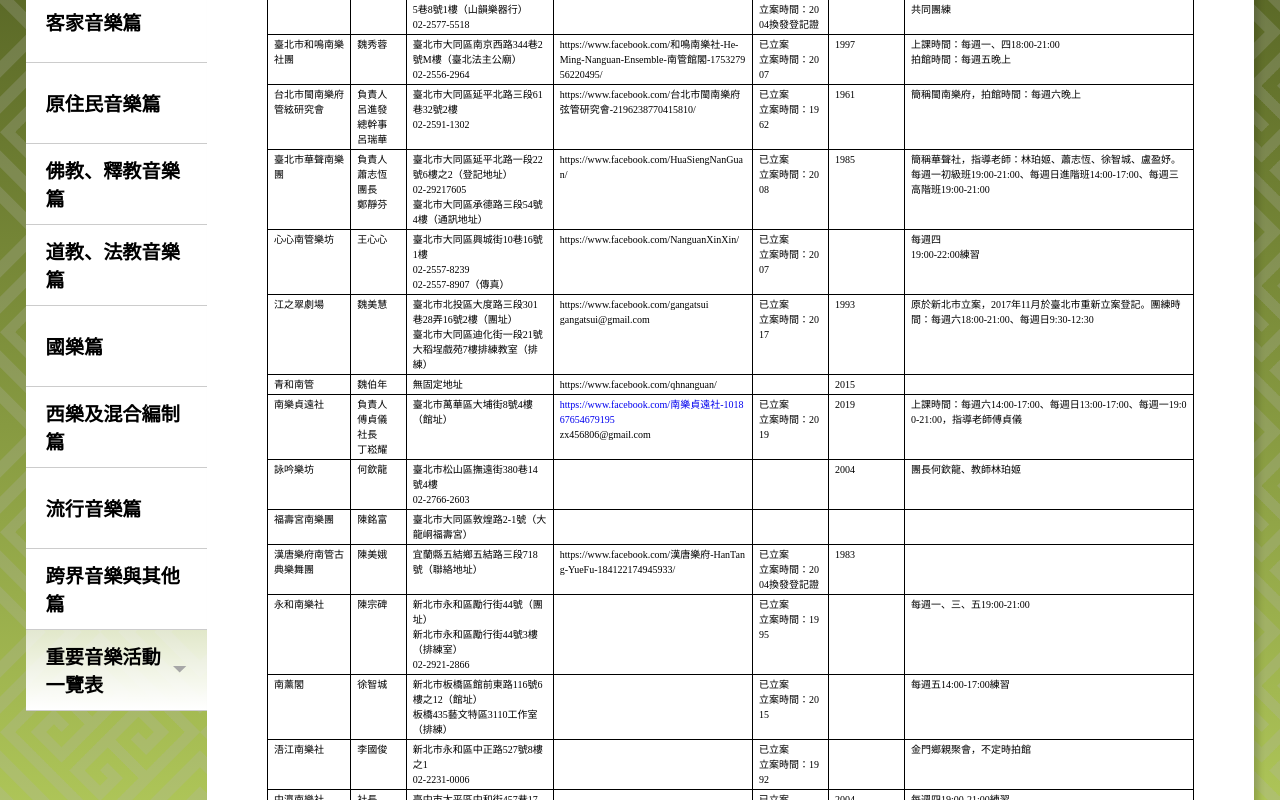
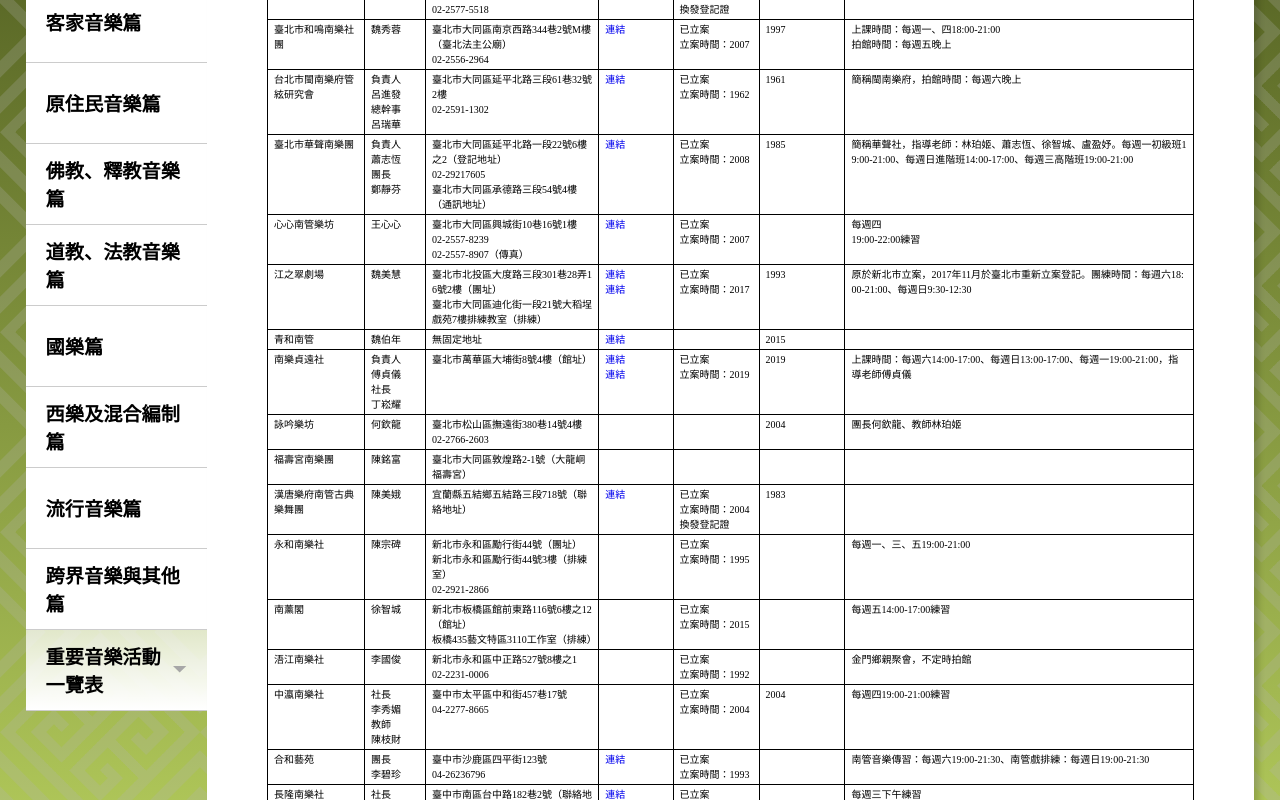
Before and after one commit to yehjing/taiwanMusic2022, a Vue app: page /2022/indexDir/indexDir_12 in a window 1280 px wide. Shown: the part 820-1620 px from the top of the page. Built offline with nearby package versions, Linux system fonts and the light colour scheme.

Commit message:
南管音樂篇-更改連結

```diff
--- a/src/components/indexDir/indexDir_child/indexDir_12.vue
+++ b/src/components/indexDir/indexDir_child/indexDir_12.vue
@@ -100,9 +100,7 @@
             <p>02-2556-2964</p>
           </td>
           <td>
-            <p>
-              https://www.facebook.com/和鳴南樂社-He-Ming-Nanguan-Ensemble-南管館閣-175327956220495/
-            </p>
+            <a target="_" href="https://www.facebook.com/和鳴南樂社-He-Ming-Nanguan-Ensemble-南管館閣-175327956220495/">連結</a>
           </td>
           <td>
             <p>已立案</p>
@@ -131,9 +129,7 @@
             <p>02-2591-1302</p>
           </td>
           <td>
-            <p>
-              https://www.facebook.com/台北市閩南樂府弦管研究會-2196238770415810/
-            </p>
+            <a target="_" href="https://www.facebook.com/台北市閩南樂府弦管研究會-2196238770415810/">連結</a>
           </td>
           <td>
             <p>已立案</p>
@@ -162,7 +158,7 @@
             <p>臺北市大同區承德路三段54號4樓（通訊地址）</p>
           </td>
           <td>
-            <p>https://www.facebook.com/HuaSiengNanGuan/</p>
+            <a target="_" href="https://www.facebook.com/HuaSiengNanGuan/">連結</a>
           </td>
           <td>
             <p>已立案</p>
@@ -190,7 +186,7 @@
             <p>02-2557-8907（傳真）</p>
           </td>
           <td>
-            <p>https://www.facebook.com/NanguanXinXin/</p>
+            <a target="_" href="https://www.facebook.com/NanguanXinXin/">連結</a>
           </td>
           <td>
             <p>已立案</p>
@@ -214,8 +210,9 @@
             <p>臺北市大同區迪化街一段21號大稻埕戲苑7樓排練教室（排練）</p>
           </td>
           <td>
-            <p>https://www.facebook.com/gangatsui</p>
-            <p>gangatsui@gmail.com</p>
+            <a target="_" href="https://www.facebook.com/gangatsui">連結</a>
+            <br>
+            <a href="mailto:gangatsui@gmail.com">連結</a>
           </td>
           <td>
             <p>已立案</p>
@@ -241,7 +238,7 @@
             <p>無固定地址</p>
           </td>
           <td>
-            <p>https://www.facebook.com/qhnanguan/</p>
+            <a target="_" href="https://www.facebook.com/qhnanguan/">連結</a>
           </td>
           <td>&nbsp;</td>
           <td>
@@ -263,12 +260,9 @@
             <p>臺北市萬華區大埔街8號4樓（館址）</p>
           </td>
           <td>
-            <p>
-              <a href="https://www.facebook.com/南樂貞遠社-101867654679195"
-                >https://www.facebook.com/南樂貞遠社-101867654679195</a
-              >
-            </p>
-            <p>zx456806@gmail.com</p>
+            <a target="_" href="https://www.facebook.com/南樂貞遠社-101867654679195">連結</a>
+            <br>
+            <a href="mailto:zx456806@gmail.com">連結</a>
           </td>
           <td>
             <p>已立案</p>
@@ -329,9 +323,7 @@
             <p>宜蘭縣五結鄉五結路三段718號（聯絡地址）</p>
           </td>
           <td>
-            <p>
-              https://www.facebook.com/漢唐樂府-HanTang-YueFu-184122174945933/
-            </p>
+            <a target="_" href="https://www.facebook.com/漢唐樂府-HanTang-YueFu-184122174945933/">連結</a>
           </td>
           <td>
             <p>已立案</p>
@@ -445,7 +437,7 @@
             <p>04-26236796</p>
           </td>
           <td>
-            <p>https://www.facebook.com/合和藝苑-579899192117301/</p>
+            <a target="_" href="https://www.facebook.com/合和藝苑-579899192117301/">連結</a>
           </td>
           <td>
             <p>已立案</p>
@@ -472,7 +464,7 @@
             <p>臺中市南區台中路182巷2號（聯絡地址）</p>
           </td>
           <td>
-            <p>https://www.facebook.com/profile.php?id=100002456890010</p>
+            <a target="_" href="https://www.facebook.com/profile.php?id=100002456890010">連結</a>
           </td>
           <td>
             <p>已立案</p>
@@ -520,7 +512,7 @@
             <p>04-2623-2422</p>
           </td>
           <td>
-            <p>https://www.facebook.com/Taichung.CHING.YA.YUEH.FU/</p>
+            <a target="_" href="https://www.facebook.com/Taichung.CHING.YA.YUEH.FU/">連結</a>
           </td>
           <td>
             <p>已立案</p>
@@ -545,7 +537,7 @@
             <p>臺中市南屯區水碓巷1號04-04-2479-2217</p>
           </td>
           <td>
-            <p>https://www.facebook.com/liuchini1103</p>
+            <a target="_" href="https://www.facebook.com/liuchini1103">連結</a>
           </td>
           <td>&nbsp;</td>
           <td>
@@ -605,10 +597,9 @@
             <p>04-775-6077</p>
           </td>
           <td>
-            <p>
-              https://www.facebook.com/鹿港永樂絃管南管樂團-104073238115940/
-            </p>
-            <p>ug61837361636@gmail.com</p>
+            <a target="_" href="https://www.facebook.com/鹿港永樂絃管南管樂團-104073238115940/">連結</a>
+            <br>
+            <a href="mailto:ug61837361636@gmail.com">連結</a>
           </td>
           <td>
             <p>已立案</p>
@@ -636,7 +627,7 @@
             <p>04-777-5514</p>
           </td>
           <td>
-            <p>https://www.facebook.com/groups/618296004968390/</p>
+            <a target="_" href="https://www.facebook.com/groups/618296004968390/">連結</a>
           </td>
           <td>
             <p>已立案</p>
@@ -661,7 +652,7 @@
             <p>04-777-5660</p>
           </td>
           <td>
-            <p>https://www.facebook.com/鹿港遏雲齋南管樂團-180173595360938/</p>
+            <a target="_" href="https://www.facebook.com/鹿港遏雲齋南管樂團-180173595360938/">連結</a>
           </td>
           <td>
             <p>已立案</p>
@@ -686,7 +677,7 @@
             <p>04-781-1299</p>
           </td>
           <td>
-            <p>https://www.facebook.com/LKnankuan/</p>
+            <a target="_" href="https://www.facebook.com/LKnankuan/">連結</a>
           </td>
           <td>
             <p>已立案</p>
@@ -729,7 +720,7 @@
             <p>雲林縣元長鄉元北路32之20號（長北村集會所活動中心）</p>
           </td>
           <td>
-            <p>https://www.facebook.com/大漢閣南管樂團-1843602999005949/</p>
+            <a target="_" href="https://www.facebook.com/大漢閣南管樂團-1843602999005949/">連結</a>
           </td>
           <td>&nbsp;</td>
           <td>&nbsp;</td>
@@ -748,7 +739,7 @@
             <p>雲林縣北港鎮公館路5 號</p>
           </td>
           <td>
-            <p>https://www.facebook.com/nanguan.fen.ya/</p>
+            <a target="_" href="https://www.facebook.com/nanguan.fen.ya/">連結</a>
           </td>
           <td>
             <p>已立案</p>
@@ -777,7 +768,7 @@
             <p>05-783-4085</p>
           </td>
           <td>
-            <p>https://www.facebook.com/pg/集斌社-274917685886071/</p>
+            <a target="_" href="https://www.facebook.com/pg/集斌社-274917685886071/">連結</a>
           </td>
           <td>
             <p>已立案</p>
@@ -802,7 +793,7 @@
             <p>05-284-3576（沈怡秀團長）</p>
           </td>
           <td>
-            <p>https://www.facebook.com/pg/鳳聲閣-559488677847210/</p>
+            <a target="_" href="https://www.facebook.com/pg/鳳聲閣-559488677847210/">連結</a>
           </td>
           <td>
             <p>已立案</p>
@@ -827,7 +818,7 @@
             <p>06-263-3929</p>
           </td>
           <td>
-            <p>https://www.facebook.com/tainannanshan/</p>
+            <a target="_" href="https://www.facebook.com/tainannanshan/">連結</a>
           </td>
           <td>
             <p>已立案</p>
@@ -869,7 +860,7 @@
             <p>臺南市安定區海寮110號（海寮普陀寺）</p>
           </td>
           <td>
-            <p>https://www.facebook.com/海寮南樂清和社-1555814204633359/</p>
+            <a target="_" href="https://www.facebook.com/海寮南樂清和社-1555814204633359/">連結</a>
           </td>
           <td>&nbsp;</td>
           <td>
@@ -895,7 +886,7 @@
             <p>06-228-9473</p>
           </td>
           <td>
-            <p>https://www.facebook.com/TNtsinsingsia/</p>
+            <a target="_" href="https://www.facebook.com/TNtsinsingsia/">連結</a>
             <p>Instagram：臺南振聲社</p>
           </td>
           <td>
@@ -924,7 +915,7 @@
             <p>06-262-2462</p>
           </td>
           <td>
-            <p>https://www.facebook.com/喜聲社-664447443654571/</p>
+            <a target="_" href="https://www.facebook.com/喜聲社-664447443654571/">連結</a>
           </td>
           <td>&nbsp;</td>
           <td>&nbsp;</td>
@@ -944,7 +935,7 @@
             <p>06-262-0536</p>
           </td>
           <td>
-            <p>https://www.facebook.com/Wanli.Lamim/</p>
+            <a target="_" href="https://www.facebook.com/Wanli.Lamim/">連結</a>
           </td>
           <td>&nbsp;</td>
           <td>
@@ -966,7 +957,7 @@
             <p>07-667-1400</p>
           </td>
           <td>
-            <p>https://www.facebook.com/profile.php?id=100064192566070</p>
+            <a target="_" href="https://www.facebook.com/profile.php?id=100064192566070">連結</a>
           </td>
           <td>&nbsp;</td>
           <td>
@@ -1008,7 +999,7 @@
             <p>高雄市茄萣區港東街111號（茄萣金鑾宮）</p>
           </td>
           <td>
-            <p>https://www.facebook.com/groups/225183657584348/</p>
+            <a target="_" href="https://www.facebook.com/groups/225183657584348/">連結</a>
           </td>
           <td>&nbsp;</td>
           <td>&nbsp;</td>
@@ -1028,7 +1019,7 @@
             <p>07-690-4226</p>
           </td>
           <td>
-            <p>https://www.facebook.com/QiedingNanguan</p>
+            <a target="_" href="https://www.facebook.com/QiedingNanguan">連結</a>
           </td>
           <td>
             <p>已立案</p>
@@ -1068,7 +1059,7 @@
             <p>07-698-9982</p>
           </td>
           <td>
-            <p>https://www.facebook.com/profile.php?id=100088399183146</p>
+            <a target="_" href="https://www.facebook.com/profile.php?id=100088399183146">連結</a>
           </td>
           <td>&nbsp;</td>
           <td>
@@ -1092,7 +1083,7 @@
             <p>07-351-4719</p>
           </td>
           <td>
-            <p>https://www.facebook.com/GuangYiNanYue/</p>
+            <a target="_" href="https://www.facebook.com/GuangYiNanYue/">連結</a>
           </td>
           <td>
             <p>已立案</p>
@@ -1117,8 +1108,9 @@
             <p>臺東縣臺東市博愛路421號2樓</p>
           </td>
           <td>
-            <p>https://www.facebook.com/groups/139815092737543/</p>
-            <p>https://mypaper.pchome.com.tw/catzoo638</p>
+            <a target="_" href="https://www.facebook.com/groups/139815092737543/">連結</a>
+            <br>
+            <a target="_" href="https://mypaper.pchome.com.tw/catzoo638">連結</a>
           </td>
           <td>
             <p>已立案</p>
@@ -1166,7 +1158,7 @@
             <p>金門縣金沙鎮三山村碧山1號（館址）</p>
           </td>
           <td>
-            <p>https://www.facebook.com/groups/200638373879957</p>
+            <a target="_" href="https://www.facebook.com/groups/200638373879957">連結</a>
           </td>
           <td>
             <p>已立案</p>
@@ -1235,8 +1227,9 @@
             <p>金門縣金城鎮民族路261號（金城體育館看臺下教室，團練地址）</p>
           </td>
           <td>
-            <p>https://www.facebook.com/groups/176691215689013/</p>
-            <p>jyps@mail.com.edu.tw</p>
+            <a target="_" href="https://www.facebook.com/groups/176691215689013/">連結</a>
+            <br>
+            <a href="mailto:jyps@mail.com.edu.tw">連結</a>
           </td>
           <td>
             <p>已立案</p>
@@ -1282,7 +1275,7 @@
             <p>082-364-218</p>
           </td>
           <td>
-            <p>https://www.facebook.com/groups/341640913150301/</p>
+            <a target="_" href="https://www.facebook.com/groups/341640913150301/">連結</a>
           </td>
           <td>
             <p>已立案</p>
@@ -1308,7 +1301,7 @@
             <p>06-927-6602（傳真）</p>
           </td>
           <td>
-            <p>geosu5438@yahoo.com.tw（蘇菁萍）</p>
+            <a href="mailto:geosu5438@yahoo.com.tw">連結</a>
           </td>
           <td>
             <p>已立案</p>
@@ -1332,7 +1325,7 @@
             <p>新北市三重區成功路88號9樓</p>
           </td>
           <td>
-            <p>https://www.facebook.com/Xinjinzhu.Troupe</p>
+            <a target="_" href="https://www.facebook.com/Xinjinzhu.Troupe">連結</a>
           </td>
           <td>
             <p>已立案</p>
@@ -1357,7 +1350,7 @@
             <p>04-865-9431</p>
           </td>
           <td>
-            <p>https://www.facebook.com/groups/242022802590204/</p>
+            <a target="_" href="https://www.facebook.com/groups/242022802590204/">連結</a>
           </td>
           <td>
             <p>已立案</p>
@@ -1413,7 +1406,7 @@
             <p>臺南市佳里區鎮山街85巷91號</p>
           </td>
           <td>
-            <p>https://www.facebook.com/bunbulongkun/</p>
+            <a target="_" href="https://www.facebook.com/bunbulongkun/">連結</a>
           </td>
           <td>&nbsp;</td>
           <td>
@@ -1435,7 +1428,7 @@
             <p>06-255-2762</p>
           </td>
           <td>
-            <p>https://www.facebook.com/pg/KTLTPK/</p>
+            <a target="_" href="https://www.facebook.com/pg/KTLTPK/">連結</a>
           </td>
           <td>&nbsp;</td>
           <td>&nbsp;</td>
@@ -1455,7 +1448,7 @@
             <p>06-787-2024</p>
           </td>
           <td>
-            <p>https://www.facebook.com/永吉吉安宮天子門生-306785639382578/</p>
+            <a target="_" href="https://www.facebook.com/永吉吉安宮天子門生-306785639382578/">連結</a>
           </td>
           <td>&nbsp;</td>
           <td>&nbsp;</td>
@@ -1476,7 +1469,7 @@
             <p>臺南市麻豆區謝厝寮 44-15 號 06-572-1614</p>
           </td>
           <td>
-            <p>https://www.facebook.com/pg/集英社太平清歌-579225785604662/</p>
+            <a target="_" href="https://www.facebook.com/pg/集英社太平清歌-579225785604662/">連結</a>
           </td>
           <td>
             <p>已立案</p>
@@ -1501,9 +1494,7 @@
             <p>06-787-3775</p>
           </td>
           <td>
-            <p>
-              https://www.facebook.com/港墘太平歌團天子門生陣-1749207195291500/
-            </p>
+            <a target="_" href="https://www.facebook.com/港墘太平歌團天子門生陣-1749207195291500/">連結</a>
           </td>
           <td>&nbsp;</td>
           <td>&nbsp;</td>
@@ -1523,9 +1514,7 @@
             <p>07-667-4427</p>
           </td>
           <td>
-            <p>
-              https://www.facebook.com/內門紫竹寺番仔路和樂軒太平歌-1677233442301092/
-            </p>
+            <a target="_" href="https://www.facebook.com/內門紫竹寺番仔路和樂軒太平歌-1677233442301092/">連結</a>
           </td>
           <td>&nbsp;</td>
           <td>&nbsp;</td>
@@ -1548,7 +1537,7 @@
             <p>07-690-2948</p>
           </td>
           <td>
-            <p>https://www.facebook.com/茄萣金鑾宮天子文生-476038909159612/</p>
+            <a target="_" href="https://www.facebook.com/茄萣金鑾宮天子文生-476038909159612/">連結</a>
           </td>
           <td>&nbsp;</td>
           <td>&nbsp;</td>
@@ -1565,7 +1554,7 @@
             <p>高雄市茄萣區賜福宮四館</p>
           </td>
           <td>
-            <p>https://www.facebook.com/頂茄萣賜福宮和音社-941524995947236/</p>
+            <a target="_" href="https://www.facebook.com/頂茄萣賜福宮和音社-941524995947236/">連結</a>
           </td>
           <td>&nbsp;</td>
           <td>&nbsp;</td>
@@ -1585,7 +1574,7 @@
             <p>07-667-3713</p>
           </td>
           <td>
-            <p>https://www.facebook.com/profile.php?id=100064261533397</p>
+            <a target="_" href="https://www.facebook.com/profile.php?id=100064261533397">連結</a>
           </td>
           <td>&nbsp;</td>
           <td>&nbsp;</td>
@@ -1605,7 +1594,7 @@
             <p>06-592-2450</p>
           </td>
           <td>
-            <p>https://www.facebook.com/a5922450</p>
+            <a target="_" href="https://www.facebook.com/a5922450">連結</a>
           </td>
           <td>&nbsp;</td>
           <td>&nbsp;</td>
```
